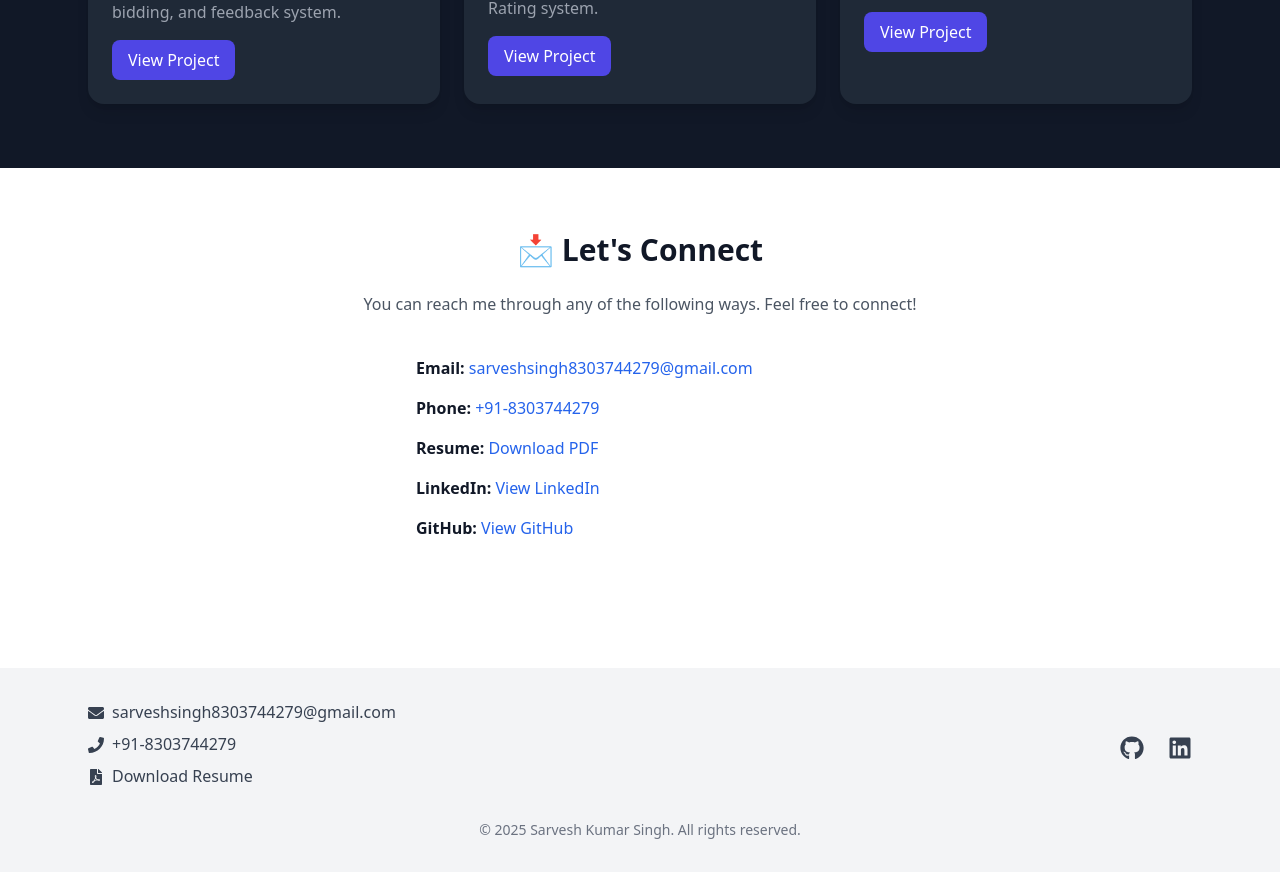
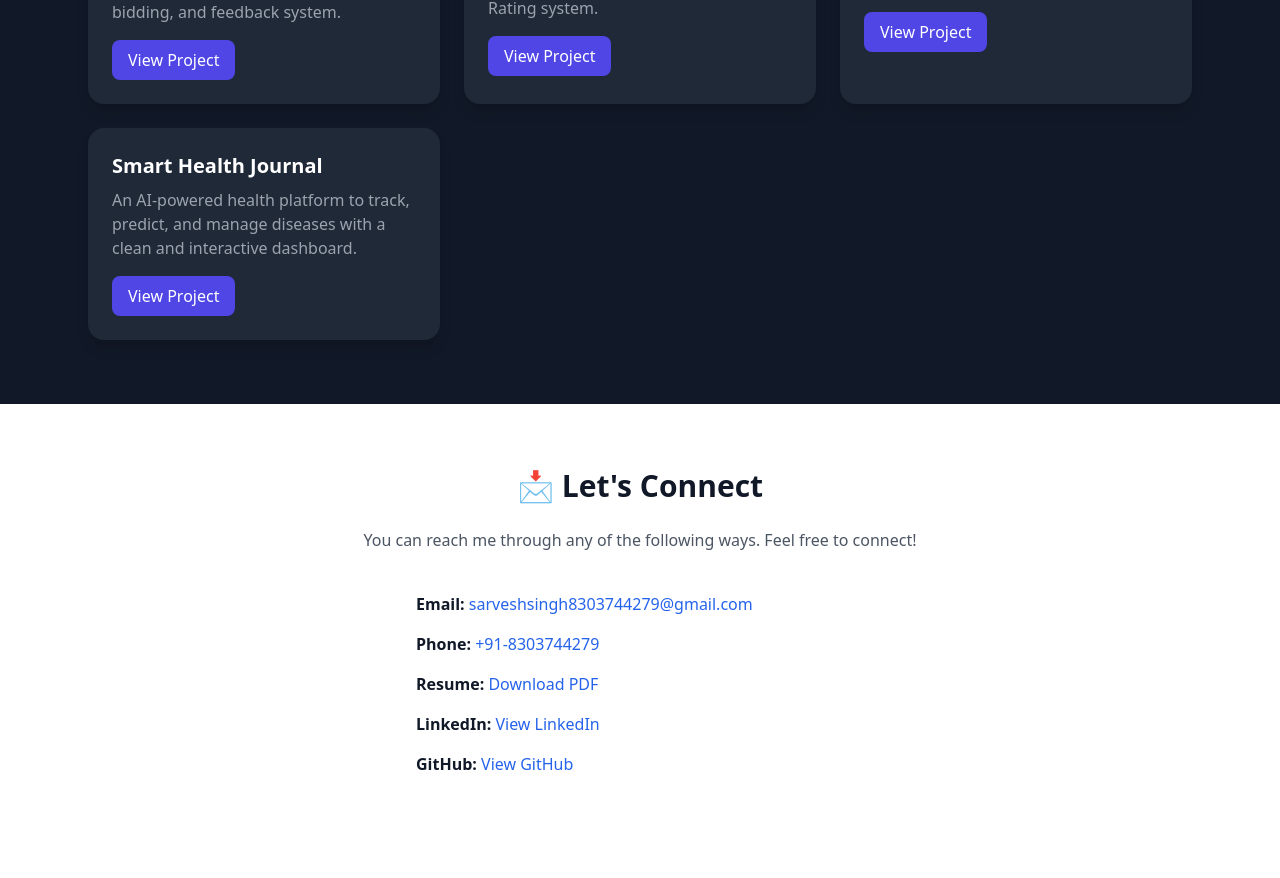
Before and after one commit to Sarvesh221007/portfolio, a React (Create React App) app: page / in a window 1280 px wide. Shown: the part 3212-4090 px from the top of the page. Built offline with nearby package versions, Linux system fonts and the light colour scheme.

Commit message:
Update Projects.jsx

```diff
--- a/src/components/sections/Projects.jsx
+++ b/src/components/sections/Projects.jsx
@@ -17,8 +17,12 @@ const Projects = () => {
       title: "Educity Project",
       description: "A modern educational platform showcasing courses and learning resources with a clean, responsive UI.",
       link: "https://educity-m3f76kknt-sarvesh221007s-projects.vercel.app",
-    }
-    ,
+    },
+    {
+      title: "Smart Health Journal",
+      description: "An AI-powered health platform to track, predict, and manage diseases with a clean and interactive dashboard.",
+      link: "https://smart-health-orpin.vercel.app/",
+    },
   ];
 
   return (
```
